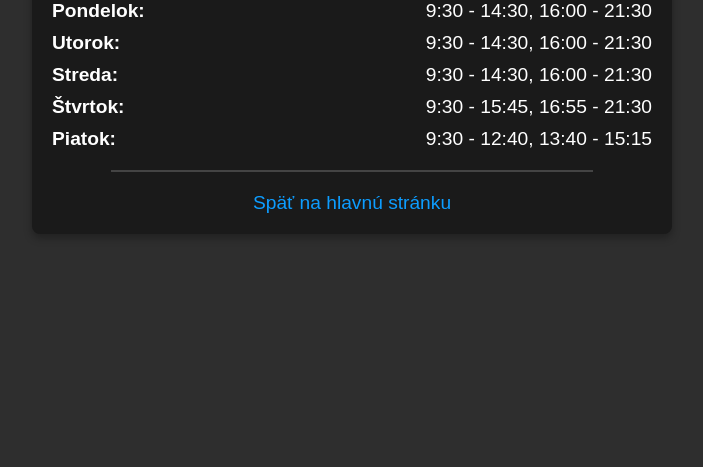
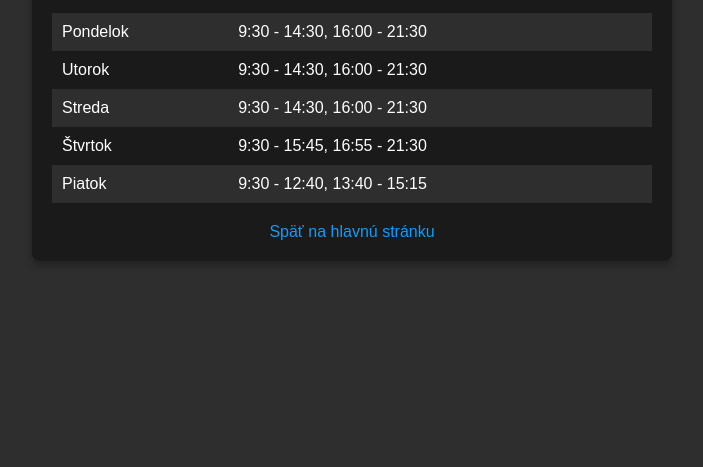
Before and after one commit to ging35/Minecraft-Server, a plain HTML site: page otvaracie_casy.html in a window 1280 px wide. Shown: the part 333-800 px from the top of the page, without its empty margins (288-991 px from the left). Drawn offline with Linux system fonts and the light colour scheme.

Commit message:
Update otvaracie_casy.html

```diff
--- a/otvaracie_casy.html
+++ b/otvaracie_casy.html
@@ -25,56 +25,71 @@
             box-shadow: 0 4px 8px rgba(0, 0, 0, 0.3);
             max-width: 600px;
             width: 90%;
-            text-align: left;
+            text-align: center;
         }
         h1 {
             font-size: 2em;
             color: #f0d600;
-            text-align: center; /* Keep header centered */
+            margin-bottom: 20px;
         }
-        .info {
+        table {
+            width: 100%;
+            border-collapse: collapse;
+        }
+        th, td {
+            padding: 10px;
+            text-align: left;
+        }
+        th {
+            color: #f0d600;
             font-size: 1.2em;
-            margin-top: 20px;
         }
-        .day {
-            display: flex;
-            justify-content: space-between; /* Align day and hours with space between */
-            margin: 10px 0;
+        td {
+            color: #ffffff;
+            font-size: 1em;
         }
-        .day strong {
-            min-width: 120px; /* Optional: Set a minimum width for day labels for consistency */
-            text-align: left;
+        tr:nth-child(even) {
+            background-color: #2e2e2e;
         }
         a {
             color: #0d9dff;
             text-decoration: none;
-            text-align: center;
-            display: block;
+            display: inline-block;
             margin-top: 20px;
-        }
-        hr {
-            border: 1px solid #444;
-            width: 80%;
-            margin: 20px auto;
         }
     </style>
 </head>
 <body>
     <div class="container">
         <h1>Otvaracie časy</h1>
-        <div class="info">
-            <div class="day"><strong>Pondelok:</strong> <span>9:30 - 14:30, 16:00 - 21:30</span></div>
-            <div class="day"><strong>Utorok:</strong> <span>9:30 - 14:30, 16:00 - 21:30</span></div>
-            <div class="day"><strong>Streda:</strong> <span>9:30 - 14:30, 16:00 - 21:30</span></div>
-            <div class="day"><strong>Štvrtok:</strong> <span>9:30 - 15:45, 16:55 - 21:30</span></div>
-            <div class="day"><strong>Piatok:</strong> <span>9:30 - 12:40, 13:40 - 15:15</span></div>
-        </div>
+        <table>
+            <tr>
+                <th>Deň</th>
+                <th>Čas</th>
+            </tr>
+            <tr>
+                <td>Pondelok</td>
+                <td>9:30 - 14:30, 16:00 - 21:30</td>
+            </tr>
+            <tr>
+                <td>Utorok</td>
+                <td>9:30 - 14:30, 16:00 - 21:30</td>
+            </tr>
+            <tr>
+                <td>Streda</td>
+                <td>9:30 - 14:30, 16:00 - 21:30</td>
+            </tr>
+            <tr>
+                <td>Štvrtok</td>
+                <td>9:30 - 15:45, 16:55 - 21:30</td>
+            </tr>
+            <tr>
+                <td>Piatok</td>
+                <td>9:30 - 12:40, 13:40 - 15:15</td>
+            </tr>
+        </table>
 
-        <hr>
-
-        <div class="info">
-            <a href="index.html">Späť na hlavnú stránku</a>
-        </div>
+        <a href="index.html">Späť na hlavnú stránku</a>
     </div>
 </body>
 </html>
```
